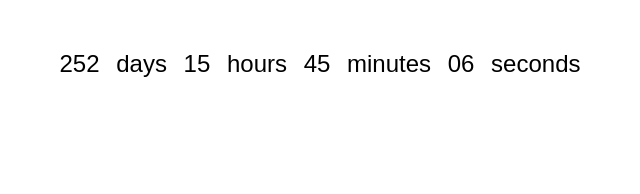
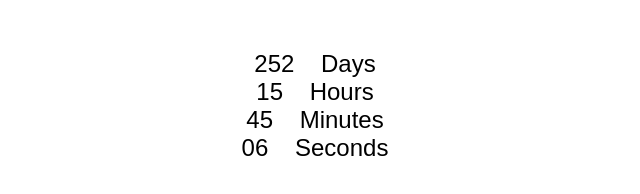
Before and after one commit to mirsab1/ct, a plain HTML site: page index.html in a window 1280 px wide. Shown: the whole page, without its empty margins (325-965 px from the left). Drawn offline with Linux system fonts and the light colour scheme.

Commit message:
Update index.html

```diff
--- a/index.html
+++ b/index.html
@@ -8,10 +8,22 @@
 </head>
 <body>
   <div class="countdown">
-    <span id="days">00</span> days
-    <span id="hours">00</span> hours
-    <span id="minutes">00</span> minutes
-    <span id="seconds">00</span> seconds
+    <div class="countdown-item">
+      <span id="days">00</span>
+      <span>Days</span>
+    </div>
+    <div class="countdown-item">
+      <span id="hours">00</span>
+      <span>Hours</span>
+    </div>
+    <div class="countdown-item">
+      <span id="minutes">00</span>
+      <span>Minutes</span>
+    </div>
+    <div class="countdown-item">
+      <span id="seconds">00</span>
+      <span>Seconds</span>
+    </div>
   </div>
 
   <script src="script.js"></script>
```
